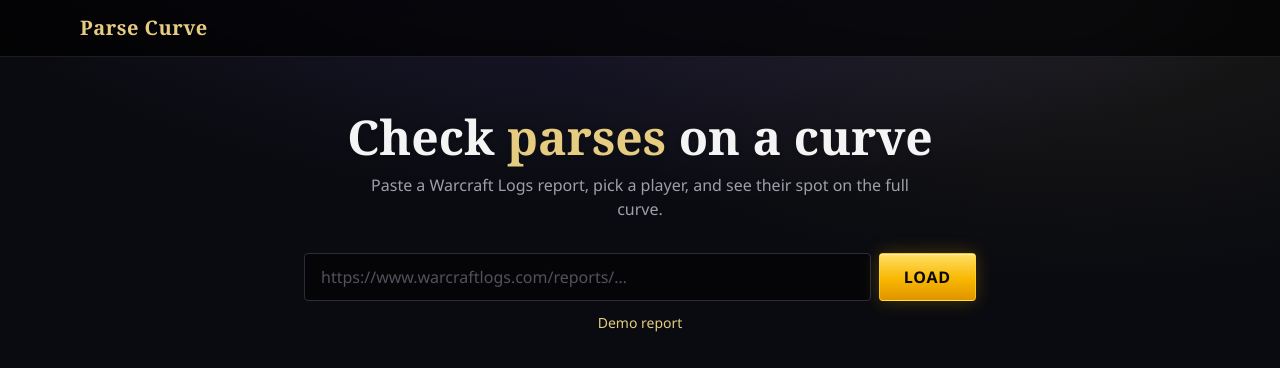
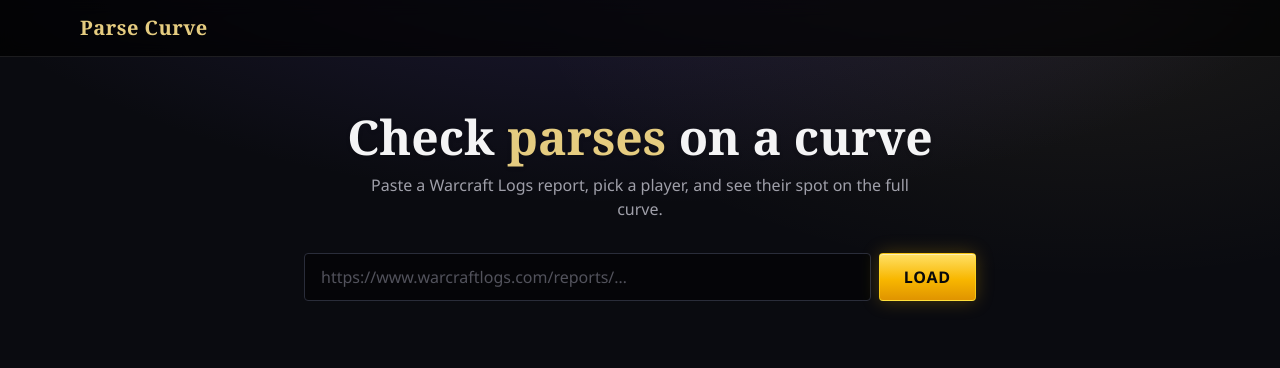
Before and after one commit to mkohnle/wcl-parse-curve, a website built with Vite: page src/client/index.html in a window 1280 px wide. Built offline with nearby package versions, Linux system fonts and the light colour scheme; no server answers.

Commit message:
Remove the demo button

```diff
--- a/src/client/index.html
+++ b/src/client/index.html
@@ -32,11 +32,6 @@
           />
           <button id="go" type="submit" class="btn-wow h-12">Load</button>
         </form>
-        <div class="mt-3 text-sm text-zinc-500">
-          <button id="demo" type="button" class="cursor-pointer text-gold underline-offset-4 hover:underline">
-            Demo report
-          </button>
-        </div>
         <div id="status" class="mt-4 min-h-6 text-sm text-zinc-400" role="status"></div>
       </section>
 
```
